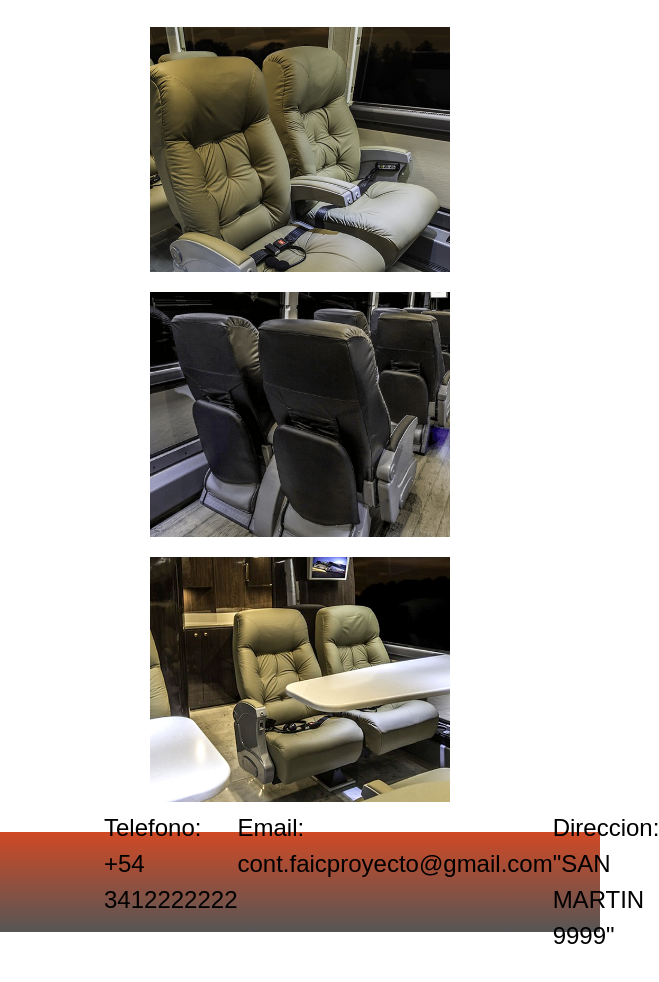
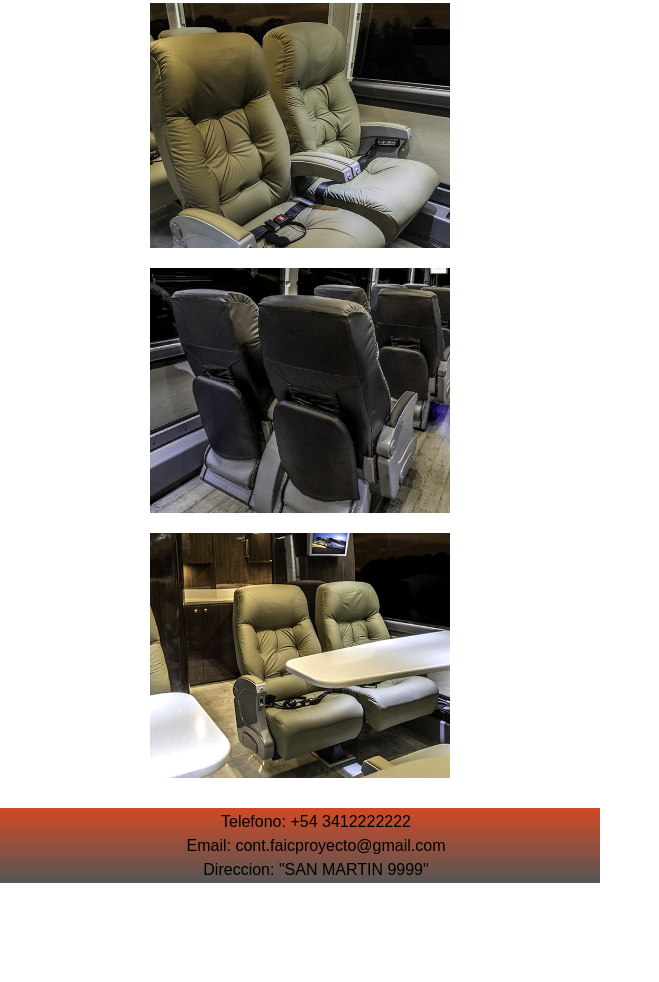
Before and after one commit to AgustinChavez44/PF-Chavez, a website: page index.html in a window 600 px wide. Shown: the part 733-1715 px from the top of the page, 659 px wide, since content can reach past the window. After the commit the page ends 1645 px from the top, so only its background shows below. Drawn offline with nearby package versions, Linux system fonts and the light colour scheme; files that its build step writes are made by us from their sources.

Commit message:
tratando de arreblar footer

```diff
--- a/scss/_catalogo.scss
+++ b/scss/_catalogo.scss
@@ -113,7 +113,7 @@
         }
     }
 }
-@media (min-width: 380px) and (max-width: 420px) {
+@media (min-width: 380px) and (max-width: 600px) {
     #main_catalogo {
         /*presentacion catalogo movil*/
         div {
--- a/scss/_footer.scss
+++ b/scss/_footer.scss
@@ -38,3 +38,21 @@ footer {
         }
     }
 }
+@media (min-width: 420px) and (max-width: 600px) {
+    footer {
+        height:75px;
+        section {
+            div {
+                ul {
+                    display: flex;
+                    flex-direction: column;
+                    li{
+                        display: flex;
+                        justify-content: center;
+                        font-size: 100%;
+                    }
+                }
+            }
+        }
+    }
+}
--- a/scss/_header.scss
+++ b/scss/_header.scss
@@ -35,3 +35,14 @@ header {
         }
     }
 }
+@media (min-width: 420px) and (max-width: 600px) {
+    header{
+        nav{
+            div{
+                .logopantallas {
+                    width: 170px;
+                }
+            }
+        }
+    }
+}
--- a/scss/_inicio.scss
+++ b/scss/_inicio.scss
@@ -41,7 +41,7 @@
     }
 }
 
-@media (min-width: 380px) and (max-width: 600px) {
+@media (min-width: 380px) and (max-width: 420px) {
     #main_inicio {
         .titulomain {
             font-size: 150%;
```
